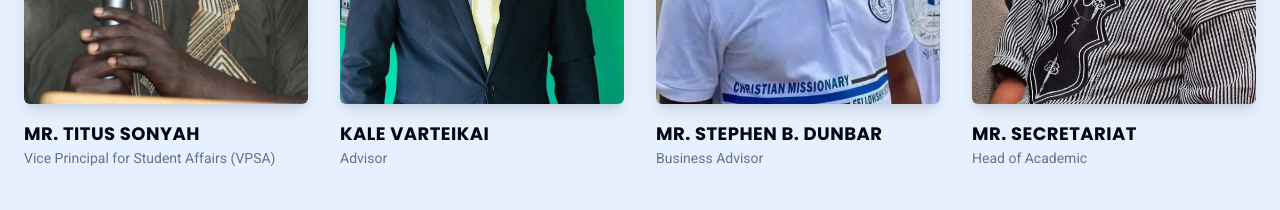
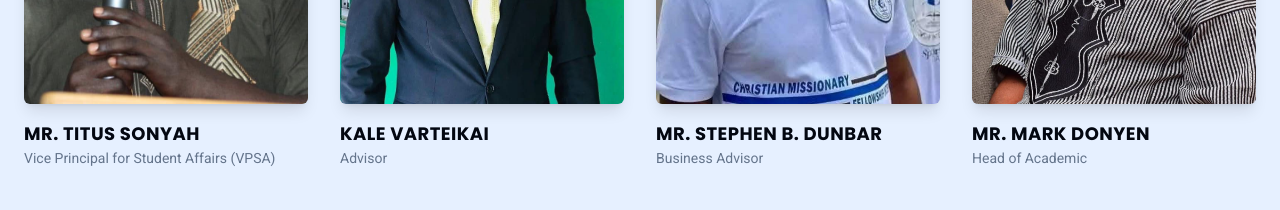
Before and after one commit to KayZee52/CMFI-website, a Next.js app: page /academics in a window 1280 px wide. Shown: the part 2660-2870 px from the top of the page. Built offline with nearby package versions, Linux system fonts and the light colour scheme.

Commit message:
initial commit

```diff
--- a/src/components/sections/contact-section.tsx
+++ b/src/components/sections/contact-section.tsx
@@ -73,7 +73,7 @@ const ContactPageContent = () => {
   const contactDetails = [
     { icon: MapPin, text: 'CMFI Bilingual High School, 72nd, Paynesville, Liberia', href: googleMapsUrl },
     { icon: Phone, text: '+231 77 073 2334', href: 'tel:+231770732334' },
-    { icon: Mail, text: 'info@cmfibhs.edu.lr' },
+    { icon: Mail, text: 'info@cmfischool.online' },
     { icon: Clock, text: 'Mon-Fri, 8:00 AM - 4:00 PM' },
   ];
 
--- a/src/lib/faculty-data.ts
+++ b/src/lib/faculty-data.ts
@@ -7,5 +7,5 @@ export const facultyData = [
     { name: 'Mr. Titus Sonyah', role: 'Vice Principal for Student Affairs (VPSA)', imageUrl: '/images/adminstrators/vpsa.jpg', hint: 'vpsa portrait' },
     { name: 'Kale Varteikai', role: 'Advisor', imageUrl: '/images/adminstrators/kalevarteikai.jpg', hint: 'advisor portrait' },
     { name: 'Mr. Stephen B. Dunbar', role: 'Business Advisor', imageUrl: '/images/adminstrators/businessmanager.jpg', hint: 'BM portrait' },
-    { name: 'Mr. Secretariat', role: 'Head of Academic', imageUrl: '/images/adminstrators/secretariat.jpg', hint: 'secretariat portrait' },
+    { name: 'Mr. Mark Donyen', role: 'Head of Academic', imageUrl: '/images/adminstrators/secretariat.jpg', hint: 'secretariat portrait' },
 ];
```
